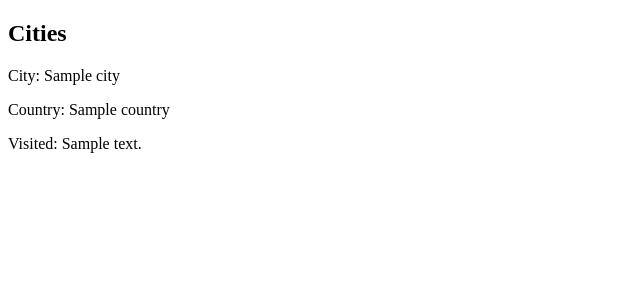
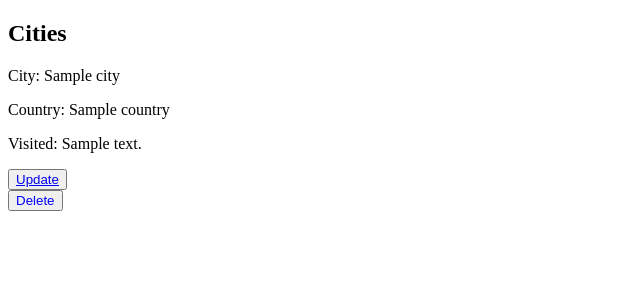
Before and after one commit to judes77/bucket_list_python_project, a Flask app: page /cities in a window 1280 px wide. Shown: the part 134-434 px from the top of the page, without its empty margins (0-640 px from the left). Run offline with Flask 2, Linux system fonts and the light colour scheme; a database or web service that is not in the repository returns one stand-in record (values such as "Sample title"); some libraries are stand-ins or nearby versions.

Commit message:
adds delete cities rooute

```diff
--- a/controllers/cities_controller.py
+++ b/controllers/cities_controller.py
@@ -19,3 +19,9 @@ def cities():
 def new_city():
    countries = country_repository.select_all()
    return render_template('cities/new.html', all_countries = countries)
+
+# DELETE
+@cities_blueprint.route('/cities/<id>/delete', methods=['POST'])
+def delete_cities(id):
+    city_repository.delete(id)
+    return redirect('/cities')
--- a/templates/cities/index.html
+++ b/templates/cities/index.html
@@ -8,9 +8,14 @@
         <p>City: {{ city.name }}</p>
         <p>Country: {{ city.country.name }}</p>
         <p>Visited: {{ city.visited }}</p>
-        <!-- <p><a href="/cities{{ city.id }}/delete">Delete</a></p> -->
+        <button><a href="/cities/{{ city.id }}/edit">Update</a></button>
+        <section>
+        <form class="delete-form" action="/cities/{{city.id}}/delete" method="POST">
+          <input type="submit" value="Delete" style="color: blue;">
+          </form>
         <br>
     </div>
+
     {% endfor %}
 
 {% endblock %}
```
Also changed, not shown: templates/cities/edit.html (added), templates/cities/new.html (added).
